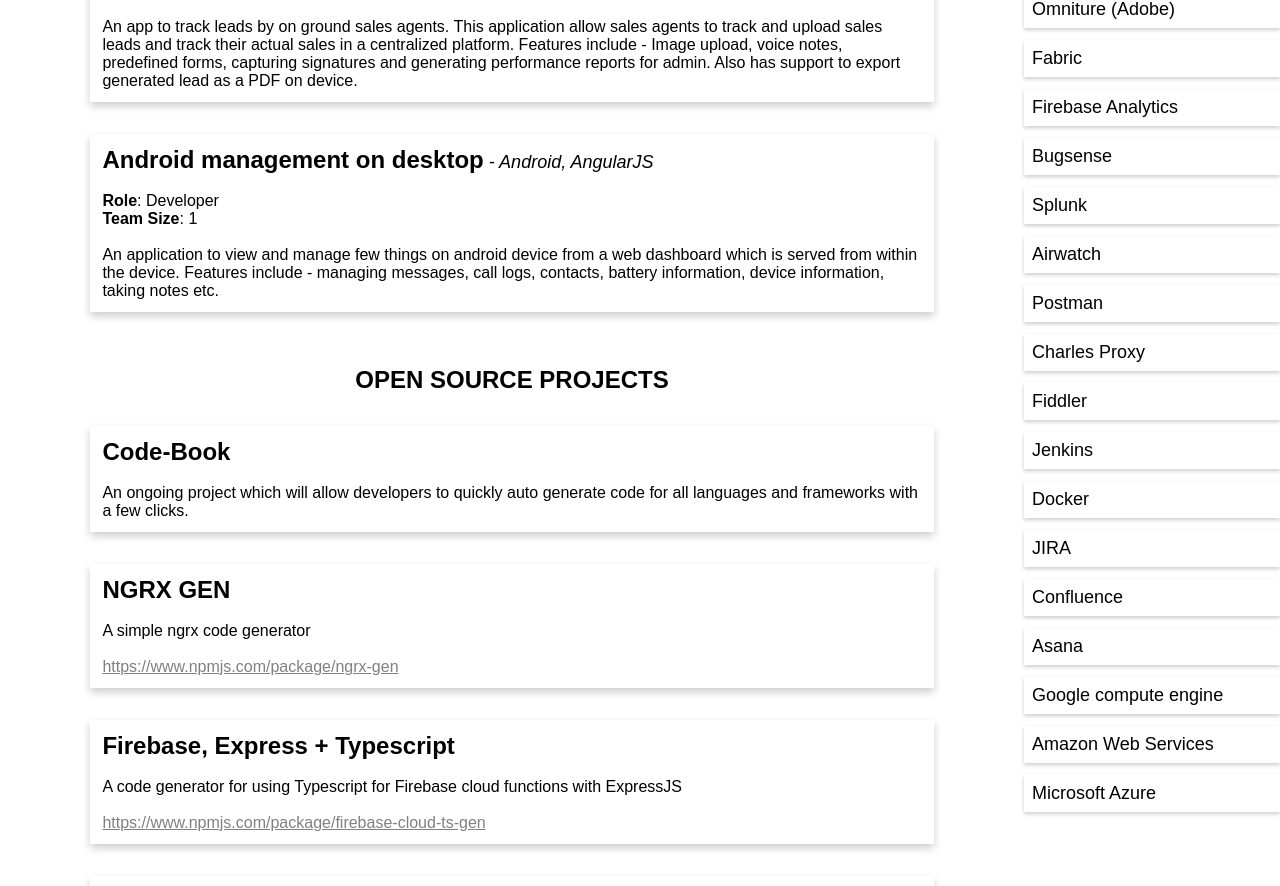
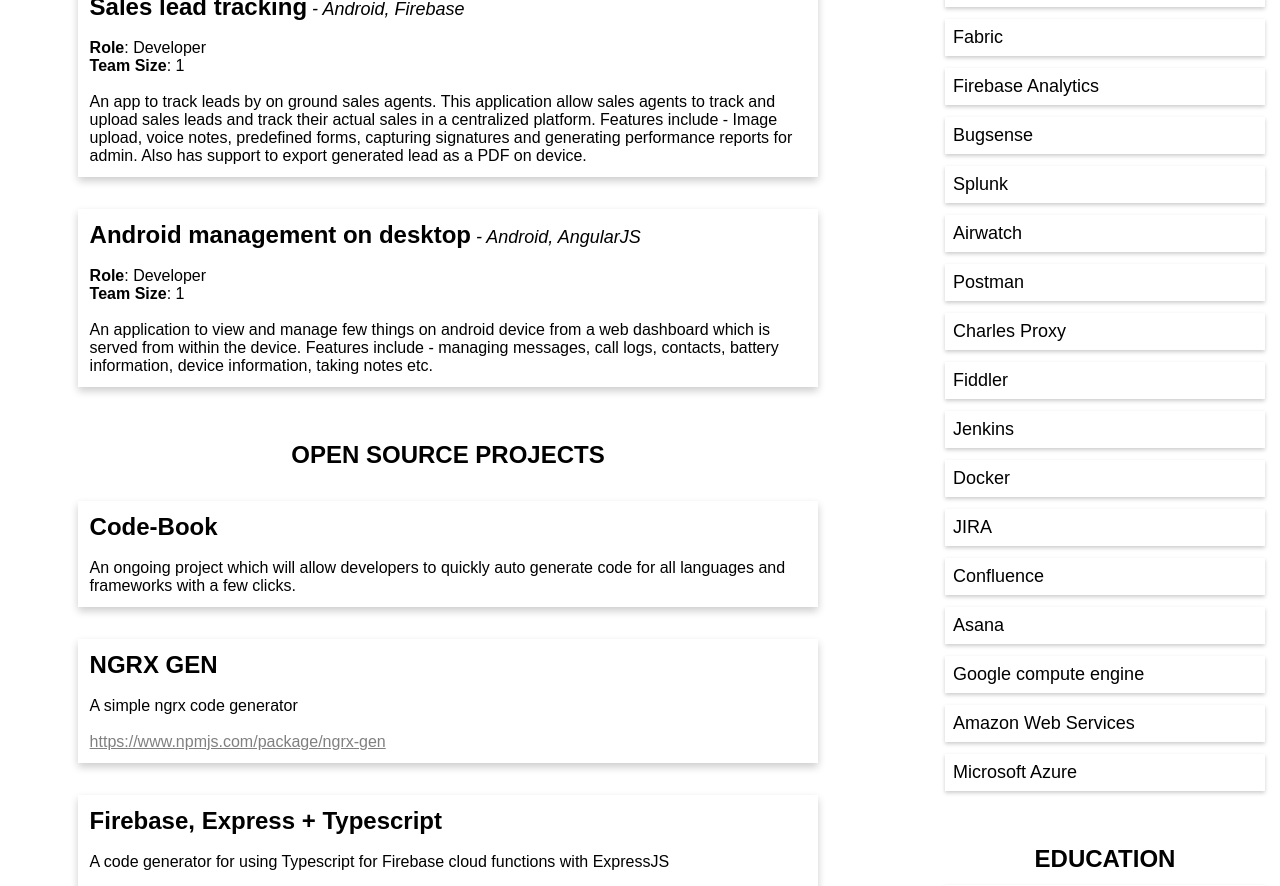
Before and after one commit to guptasanchit90/guptasanchit90.github.io, a React (Create React App) app: page / in a window 1280 px wide. Shown: the part 1900-2786 px from the top of the page. Built offline with nearby package versions, Linux system fonts and the light colour scheme; some icons are missing; the HTML template or start-up script is replaced by a standard one.

Commit message:
Added Education

```diff
--- a/src/App.css
+++ b/src/App.css
@@ -2,21 +2,27 @@
 }
 
 .content{
-  padding-top: 180px;
+
 }
 
 .section-right{
   float: right;
-  width: 20%;
+  padding-left: 15px;
+  padding-right: 15px;
+  width: 25%;
   height: 100%;
   text-align: start;
+  padding-top: 180px;
+  padding-bottom: 16px;
 }
 
 .section-left{
   float: left;
-  width: 80%;
+  width: 70%;
   height: 100%;
   padding-bottom: 16px;
+  padding-top: 180px;
+  background-color: white;
 }
 
 .Header{
@@ -59,17 +65,22 @@
   color: grey;
 }
 
-.Project-Header{
+.Section-Title{
   font-size: x-large;
   text-transform: uppercase;
   font-weight: 600;
+}
+
+.Section-Title.ProjectTitle{
   text-align: center;
 }
 
-.SkillOrTools-Header{
-  font-size: x-large;
-  text-transform: uppercase;
-  font-weight: 600;
+.Section-Title.EducationTitle{
+  text-align: center;
+}
+
+.Section-Title.SkillOrToolsTitle{
+  text-align: center;
 }
 
 .SkillOrTools{
@@ -129,3 +140,39 @@
   height: 48px;
   padding: 4px;
 }
+
+.Education .card{
+  margin-top: 12px;
+  box-shadow: 0 2px 4px 0 rgba(0,0,0,0.2);
+  transition: 0.3s;
+  padding: 12px;
+}
+
+.Education .card:hover{
+  box-shadow: 0 8px 16px 0 rgba(0,0,0,0.2);
+}
+
+.Education .card .institute{
+  font-weight: 700;
+  font-size: large;
+}
+
+.Education .card .location{
+  font-size: large;
+  font-weight: 600;
+}
+
+.Education .card .title{
+  font-size: large;
+  font-style: italic;
+}
+
+.Education .card .duration{
+  font-size: normal;
+  font-style: normal;
+}
+
+.Education .card .description{
+  font-size: small;
+  font-style: oblique;
+}
--- a/src/App.tsx
+++ b/src/App.tsx
@@ -18,15 +18,28 @@
 
           <div className="section-right">
             {this.getSkillsAndTools()}
+            {this.getEducation()}
           </div>
         </div>
       </div>
     );
   }
 
+  private getEducation() {
+    const items: any[] = [];
+    items.push(<br />);
+    items.push(<br />);
+    items.push(<br />);
+    items.push(<div className="Section-Title EducationTitle">Education</div>);
+    Constants.education.map((data, i) => {
+      items.push(<MyComponents.education className="Education" education={data} />);
+    });
+    return items;
+  }
+
   private getProjects() {
     const projectRows: any[] = [];
-    projectRows.push(<div className="Project-Header">Projects</div>);
+    projectRows.push(<div className="Section-Title ProjectTitle">Projects</div>);
     Constants.projects.map((data, i) => {
       projectRows.push(<MyComponents.project className="Project" project={data} />);
     });
@@ -34,7 +47,7 @@
     projectRows.push(<br />);
     projectRows.push(<br />);
     projectRows.push(<br />);
-    projectRows.push(<div className="Project-Header">Open Source Projects</div>);
+    projectRows.push(<div className="Section-Title ProjectTitle">Open Source Projects</div>);
     Constants.projectsOpenSource.map((data, i) => {
       projectRows.push(<MyComponents.project className="Project" project={data} />);
     });
@@ -43,7 +56,7 @@
 
   private getSkillsAndTools() {
     const skillRows: any[] = [];
-    skillRows.push(<div className="SkillOrTools-Header">Skills</div>);
+    skillRows.push(<div className="Section-Title SkillOrToolsTitle">Skills</div>);
     Constants.skills.map((data, i) => {
       skillRows.push(<MyComponents.skill className="SkillOrTools" iconName={data.iconName} title={data.title} />);
     });
@@ -51,7 +64,7 @@
     skillRows.push(<br />);
     skillRows.push(<br />);
     skillRows.push(<br />);
-    skillRows.push(<div className="SkillOrTools-Header">Tools</div>);
+    skillRows.push(<div className="Section-Title SkillOrToolsTitle">Tools</div>);
     Constants.tools.map((data, i) => {
       skillRows.push(<MyComponents.skill className="SkillOrTools" iconName={data.iconName} title={data.title} />);
     });
--- a/src/Constants.ts
+++ b/src/Constants.ts
@@ -1,4 +1,33 @@
 export const Constants = {
+
+    education: [
+        {
+            description: 'Post Graduation Diploma in Advanced Software Design and Development from Center for Development of Advanced Computing (CDAC) Noida.',
+            duration: 'February 2012 - August 2012',
+            institute: 'C-DAC',
+            location: 'Noida',
+            title: 'Post Graduation Diploma'
+        },
+        {
+            description: 'Bachelor of Technology in Information Technology from Poornima Institute of Engineering and Technology, Jaipur',
+            duration: '2007 - 2011',
+            institute: 'Poornima Institute of Engineering and Technology',
+            location: 'Jaipur',
+            title: 'Bachelor of Technology'
+        },
+        {
+            duration: '2007',
+            institute: 'Ryan International School',
+            location: 'Greater Noida',
+            title: ' Class XII'
+        },
+        {
+            duration: '2005',
+            institute: 'Modern Public School',
+            location: 'Noida',
+            title: 'Class X'
+        }
+    ],
     projects: [
         {
             description: 'An intuitive checkout flow for walk in customers in a large e-commerce retail store in UI. This applications provides ability for customers to scan products, swipe credit/debit cards etc. This application is aimed at more tech savvy and regular customers who wish to avoid long queues for payment. With this application customers can easily pick up items and perform the complete checkout process without any intervention and leave the store without ever talking to any in-store associate.',
@@ -149,4 +178,5 @@
         { iconName: 'devicon-amazonwebservices-original', title: 'Amazon Web Services' },
         { iconName: '', title: 'Microsoft Azure' },
     ]
+
 }
--- /dev/null
+++ b/src/components/Education.tsx
@@ -0,0 +1,33 @@
+import * as React from 'react';
+import '../App.css';
+
+class Education extends React.Component<any, any> {
+
+    constructor(props: any) {
+        super(props);
+        this.state = { name: this.props.defaultName };
+    }
+
+    public render() {
+        return (
+            <div className={this.props.className}>
+                <div className="card">
+                    <p>{this.getTitle()}</p>
+                    <span className="duration">{this.props.education.duration}</span>
+                    <br />
+                    <span className="description">{this.props.education.description || ''}</span>
+                </div>
+            </div>
+        );
+    }
+
+    private getTitle() {
+        const title: any[] = [];
+        title.push(<span className="institute">{this.props.education.institute}</span>);
+        title.push(<span className="location">, {this.props.education.location}</span>);
+        title.push(<span className="title"> - {this.props.education.title}</span>);
+        return title;
+    }
+}
+
+export default Education;
--- a/src/components/index.tsx
+++ b/src/components/index.tsx
@@ -1,9 +1,11 @@
+import Education from './Education';
 import Header from './Header';
 import Me from './Me';
 import Project from './Project';
 import Skill from './Skill';
 
 export default {
+    education: Education,
     header: Header,
     me: Me,
     project: Project,
```
